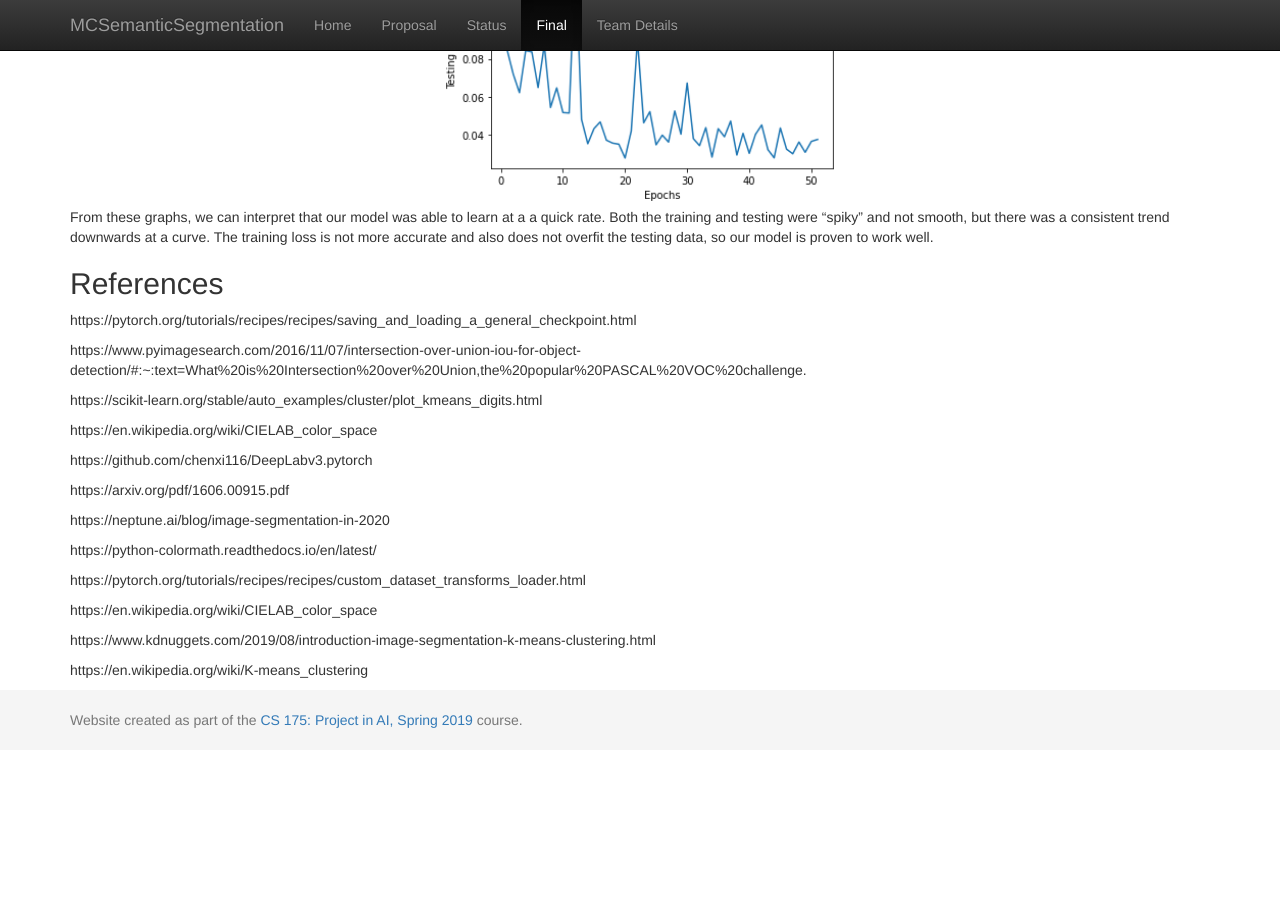
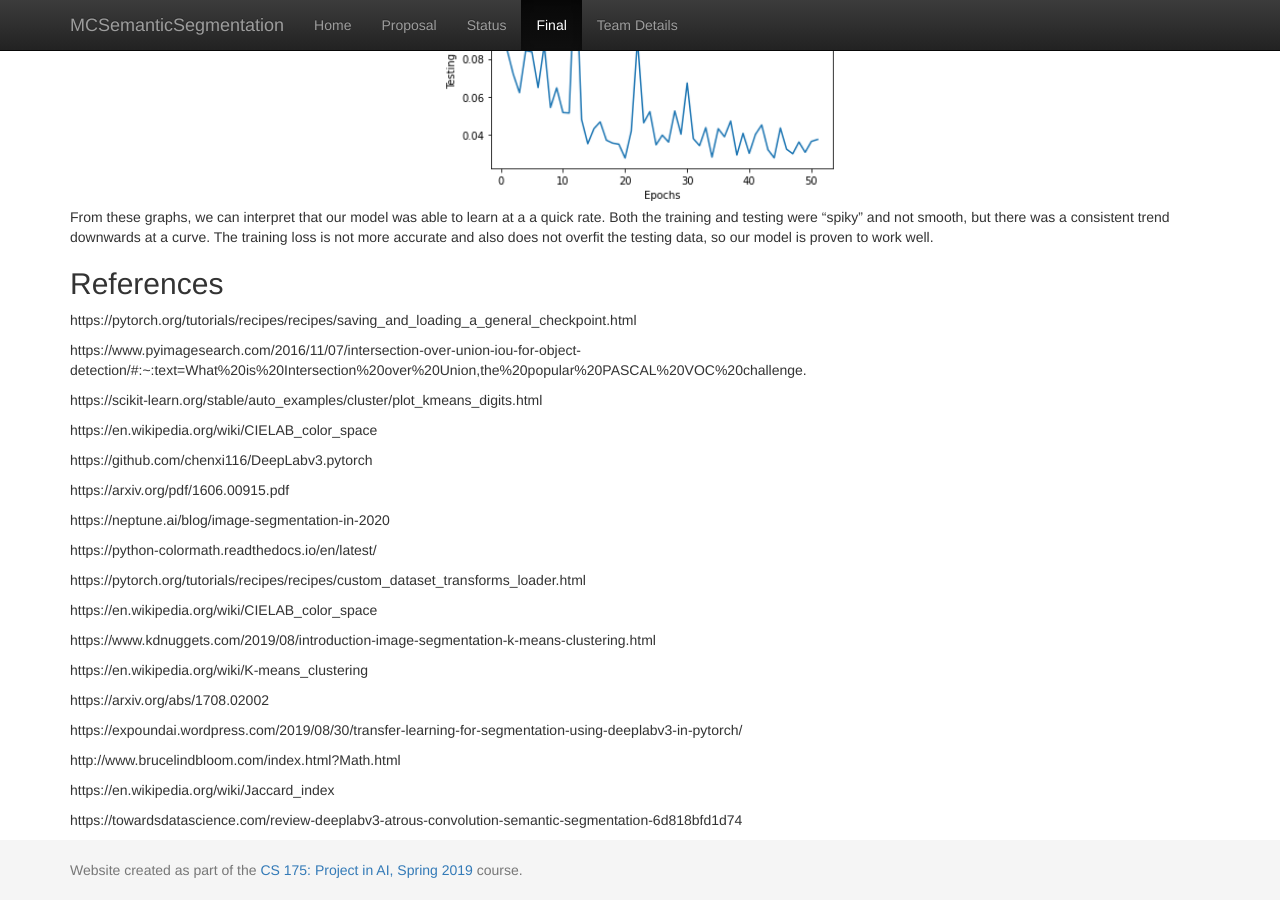
Before and after one commit to KevinJChen/MCSemanticSegmentation, a Jekyll site: the page built from docs/final.md, in a window 1280 px wide and 900 px high, scrolled down 8970 px. Built offline with Jekyll 4.4.1, drawn with Linux system fonts in a browser that asks for light colours; before the commit the page ends 9720 px from its top, so only the background shows below that; some of the changed lines change nothing that is shown.

Commit message:
Update final.md

```diff
--- a/docs/final.md
+++ b/docs/final.md
@@ -251,3 +251,13 @@ https://en.wikipedia.org/wiki/CIELAB_color_space
 https://www.kdnuggets.com/2019/08/introduction-image-segmentation-k-means-clustering.html
 
 https://en.wikipedia.org/wiki/K-means_clustering
+
+https://arxiv.org/abs/1708.02002
+
+https://expoundai.wordpress.com/2019/08/30/transfer-learning-for-segmentation-using-deeplabv3-in-pytorch/
+
+http://www.brucelindbloom.com/index.html?Math.html
+
+https://en.wikipedia.org/wiki/Jaccard_index
+
+https://towardsdatascience.com/review-deeplabv3-atrous-convolution-semantic-segmentation-6d818bfd1d74
```
